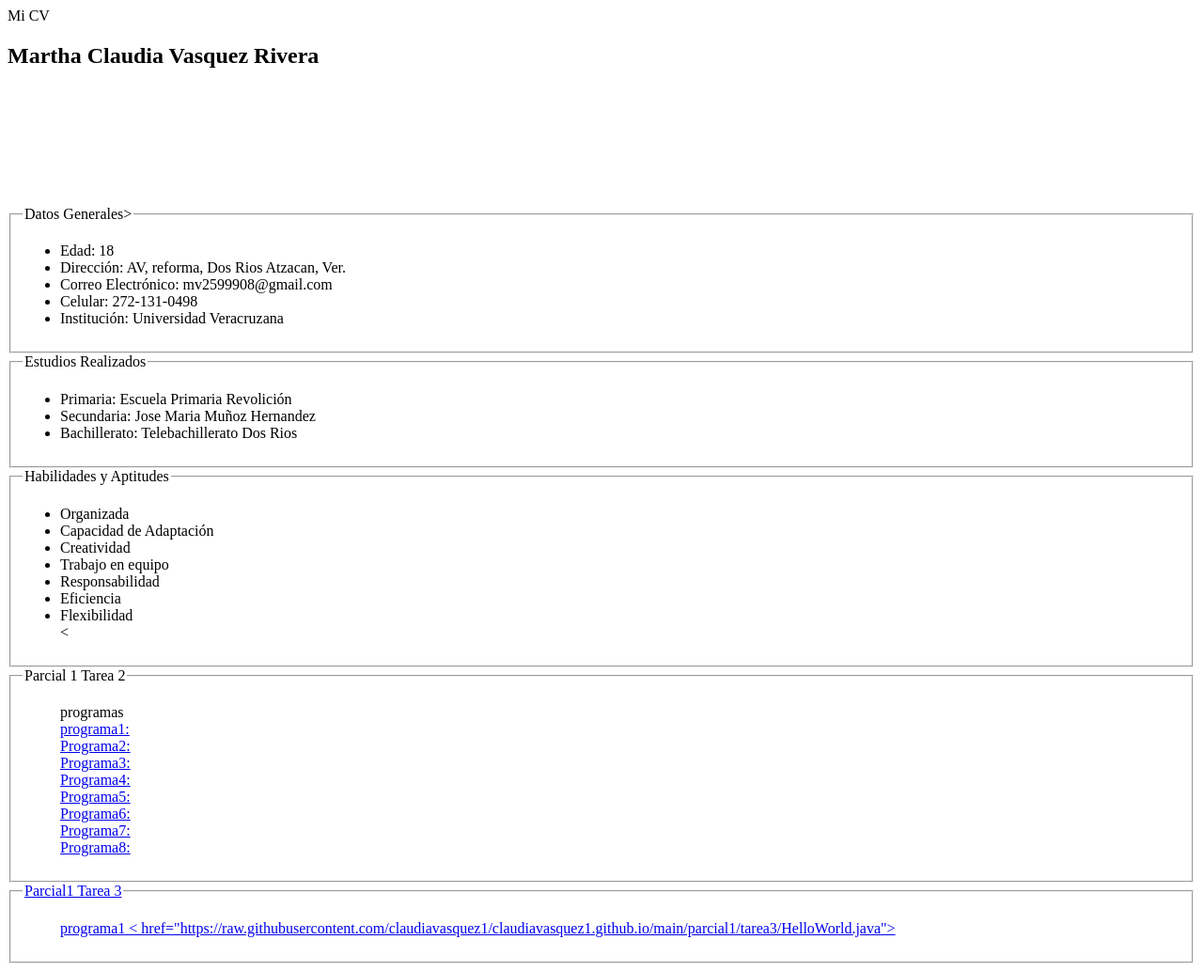
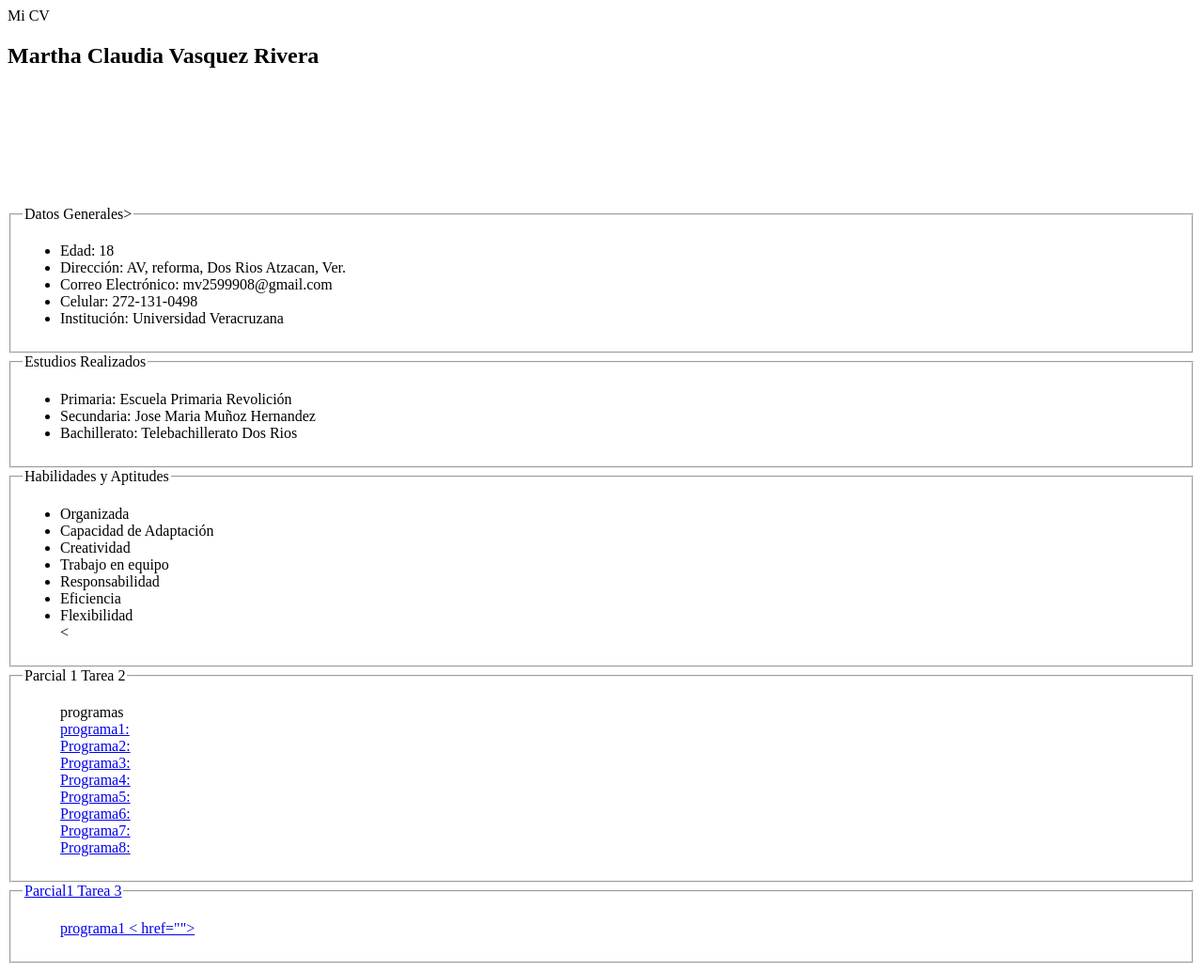
Before and after one commit to claudiavasquez1/claudiavasquez1.github.io, a plain HTML site: page index.html in a window 1280 px wide. Shown: the whole page at 94% size. Drawn offline with Linux system fonts and the light colour scheme.

Commit message:
Update index.html

```diff
--- a/index.html
+++ b/index.html
@@ -69,6 +69,6 @@
 			 <legend>Parcial1 Tarea 3</legend>
 
 			 <ul>
-				 programa1 < href="https://raw.githubusercontent.com/claudiavasquez1/claudiavasquez1.github.io/main/parcial1/tarea3/HelloWorld.java">
+				 programa1 < href="">
 
 		   </ul>
```
